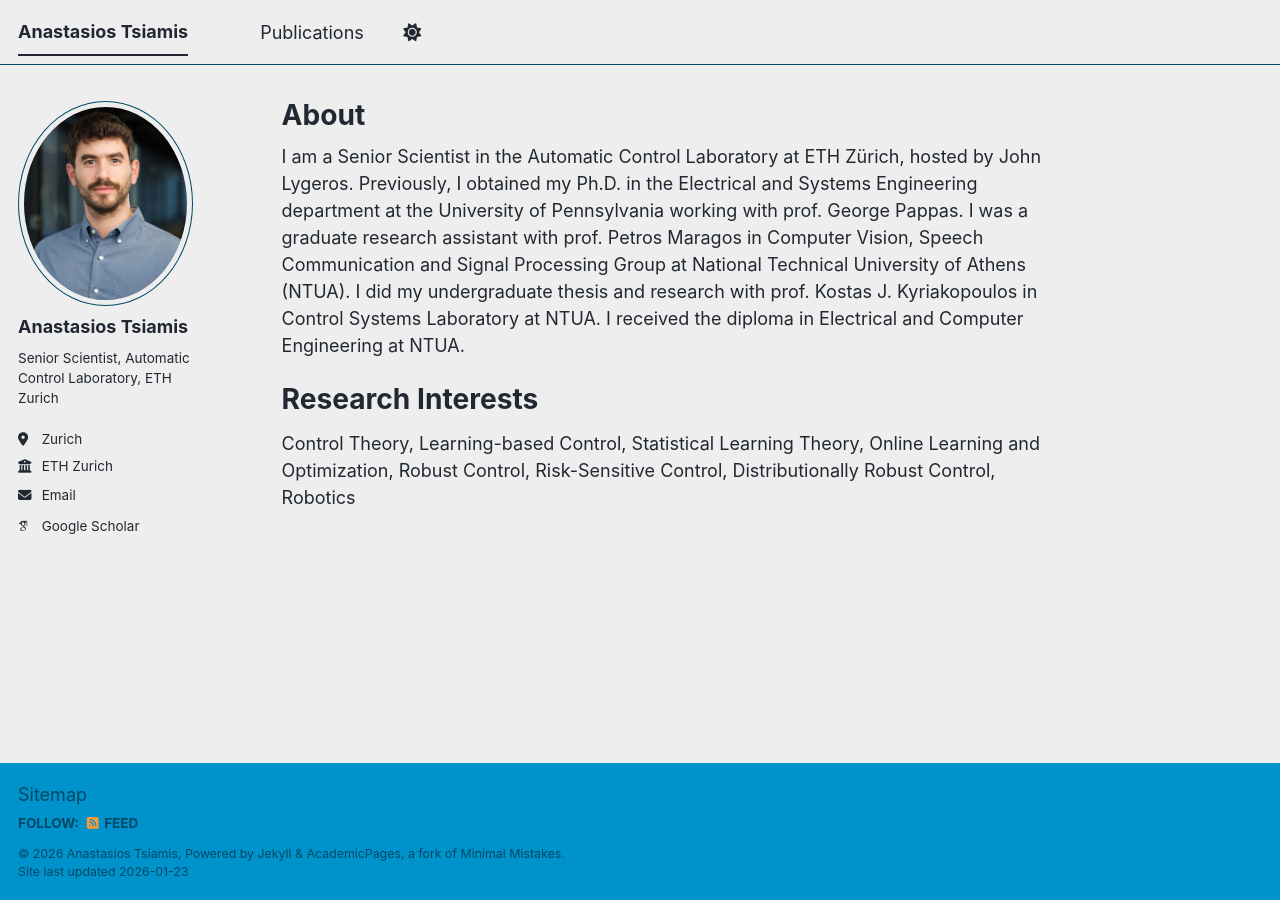
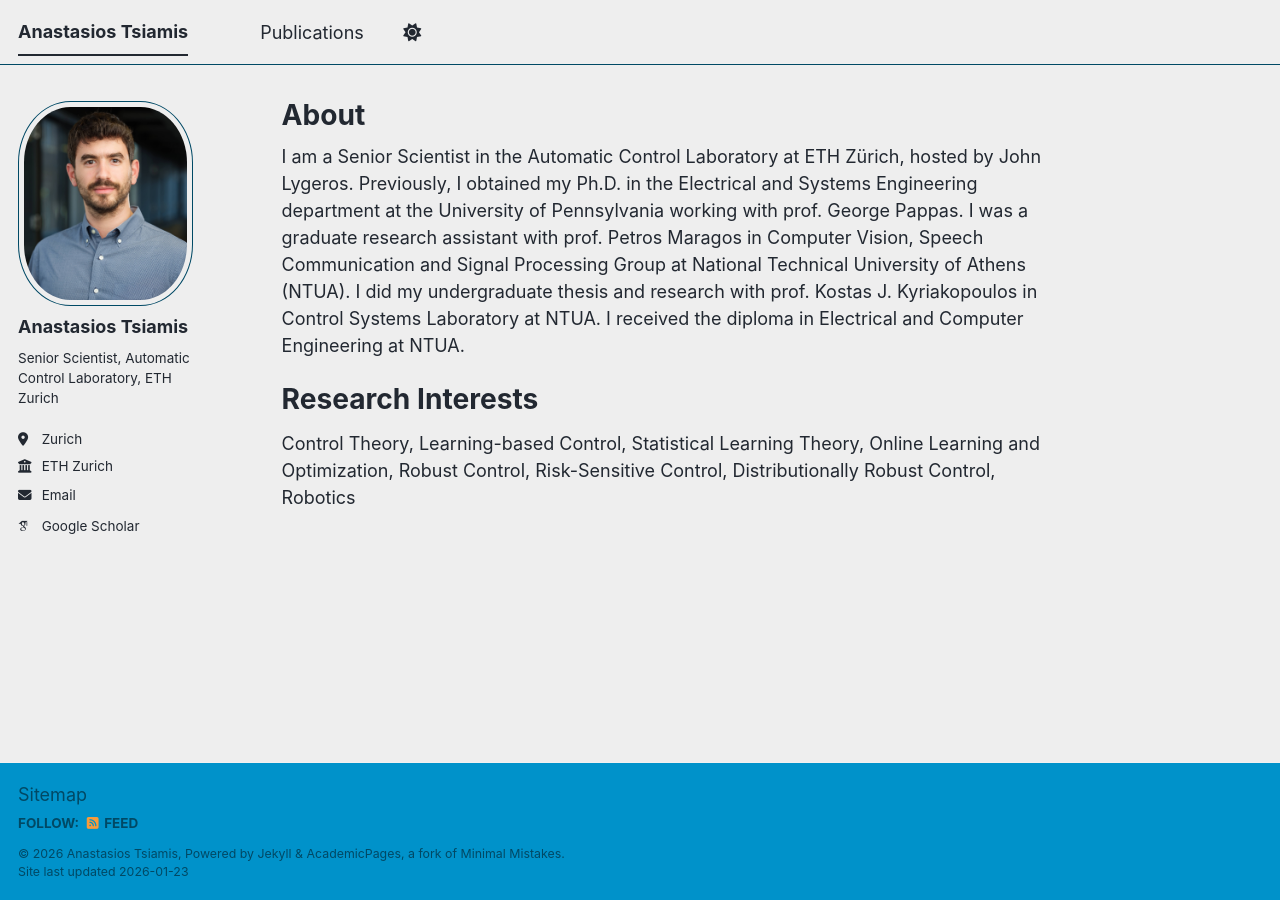
Before and after one commit to antsiamis/antsiamis.github.io, a Jekyll site: the page built from _pages/about.md, in a window 1280 px wide. Built offline with Jekyll 4.4.1, drawn with Linux system fonts in a browser that asks for light colours; some web fonts are replaced; a script bundle is joined from its source files by our own code; library files that are not in the unit come from our copies.

Commit message:
Update _sidebar.scss

```diff
--- a/_sass/layout/_sidebar.scss
+++ b/_sass/layout/_sidebar.scss
@@ -155,7 +155,7 @@
 
   img {
     max-width: 175px;
-    border-radius: 50%;
+    border-radius: 30%;
 
     @include breakpoint($large) {
       padding: 5px;
```
